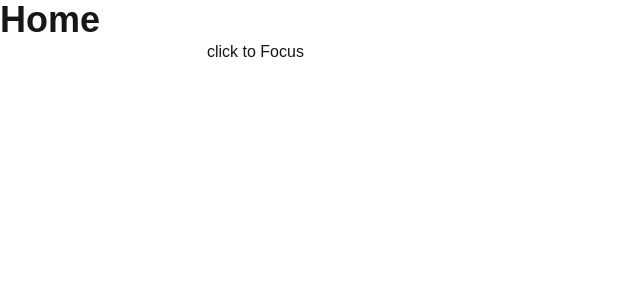
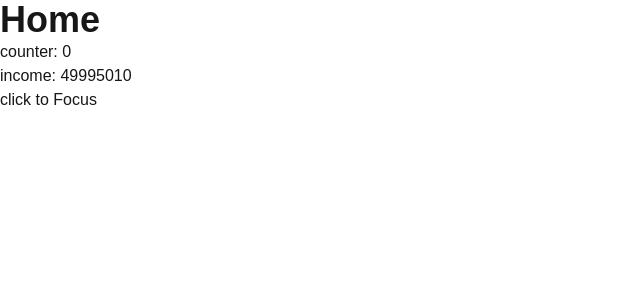
Before and after one commit to JihadArnaout/react-review, a Next.js app: page / in a window 1280 px wide. Shown: the top 300 px of the page, without its empty margins (0-640 px from the left). Built offline with nearby package versions, Linux system fonts and the light colour scheme.

Commit message:
useMemo test

```diff
--- a/app/page.tsx
+++ b/app/page.tsx
@@ -1,25 +1,65 @@
 'use client';
 
-import { useRef } from "react";
+import { useState, useMemo } from "react";
+
+const calculateIncome = () => {
+  let number = 10;
+  for (let i = 0; i < 10000; i++){
+    number = number + i;
+    }
+    console.log("calculating...");
+    return number;
+}
 
 export default function Home() {
 
-  const inputRef = useRef<HTMLInputElement>(null);
+  const [counter, setCounter] = useState(0);
+  const [shouldCalculate, setshouldCalculate] = useState(false);
+  const income = useMemo(() => calculateIncome(), [shouldCalculate]);
 
   const handleClick = () => {
-    if (inputRef.current) {
-      inputRef.current.focus();
+    setCounter(counter + 1);
+    setshouldCalculate(false)
+    if (counter === 10) {
+      setshouldCalculate(true);
+      setCounter(0);
     }
   }
 
   return (
     <main>
-      <h1 className="text-4xl font-bold">Home</h1>
-      <input ref={inputRef} />
-      <button onClick={handleClick}> click to Focus</button>
+      <div className="text-4xl font-bold"> Home </div>
+      <div>counter: {counter} </div>
+      <div>income: {income} </div>
+      <button onClick={handleClick}>click to Focus </button>
     </main>
   );
 }
+
+
+
+// 'use client';
+
+// import { useRef } from "react";
+
+// export default function Home() {
+
+//   const inputRef = useRef<HTMLInputElement>(null);
+
+//   const handleClick = () => {
+//     if (inputRef.current) {
+//       inputRef.current.focus();
+//     }
+//   }
+
+//   return (
+//     <main>
+//       <h1 className="text-4xl font-bold">Home</h1>
+//       <input ref={inputRef} />
+//       <button onClick={handleClick}>click to Focus</button>
+//     </main>
+//   );
+// }
 
 
 
```
